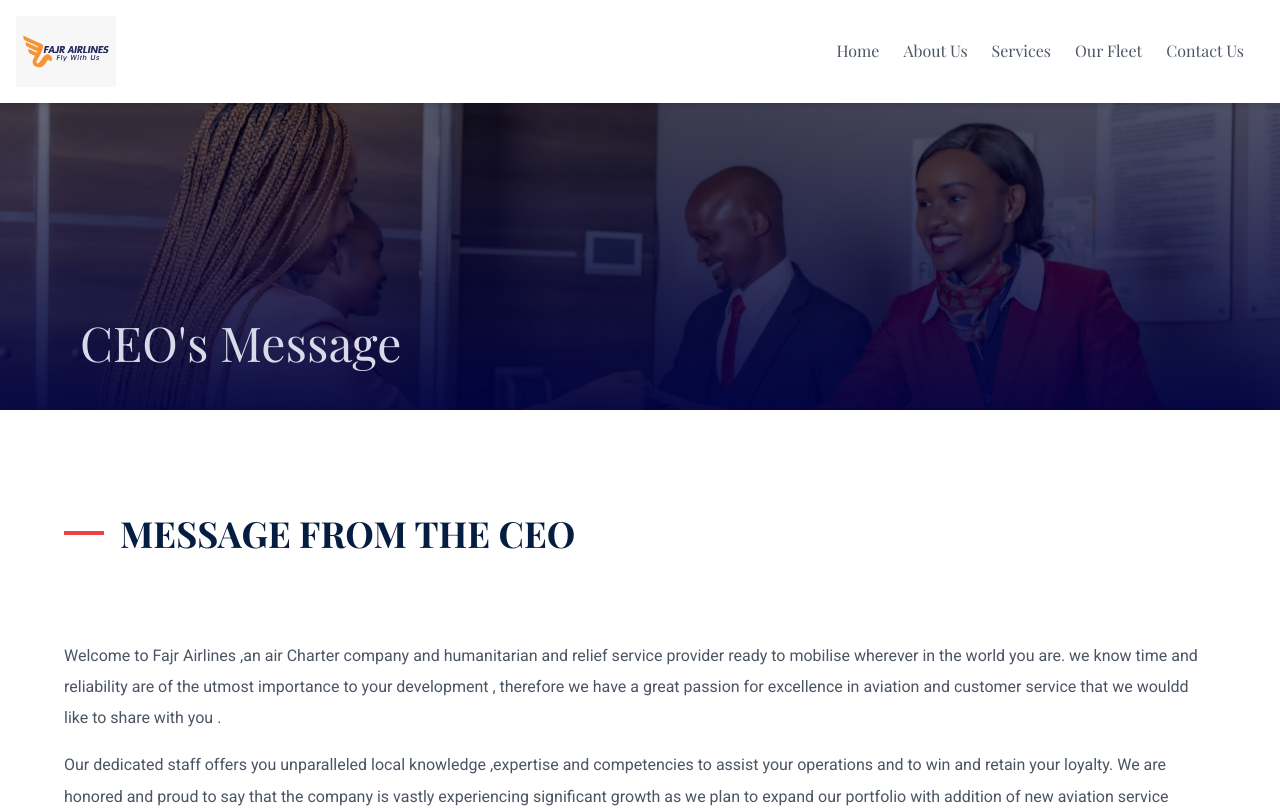
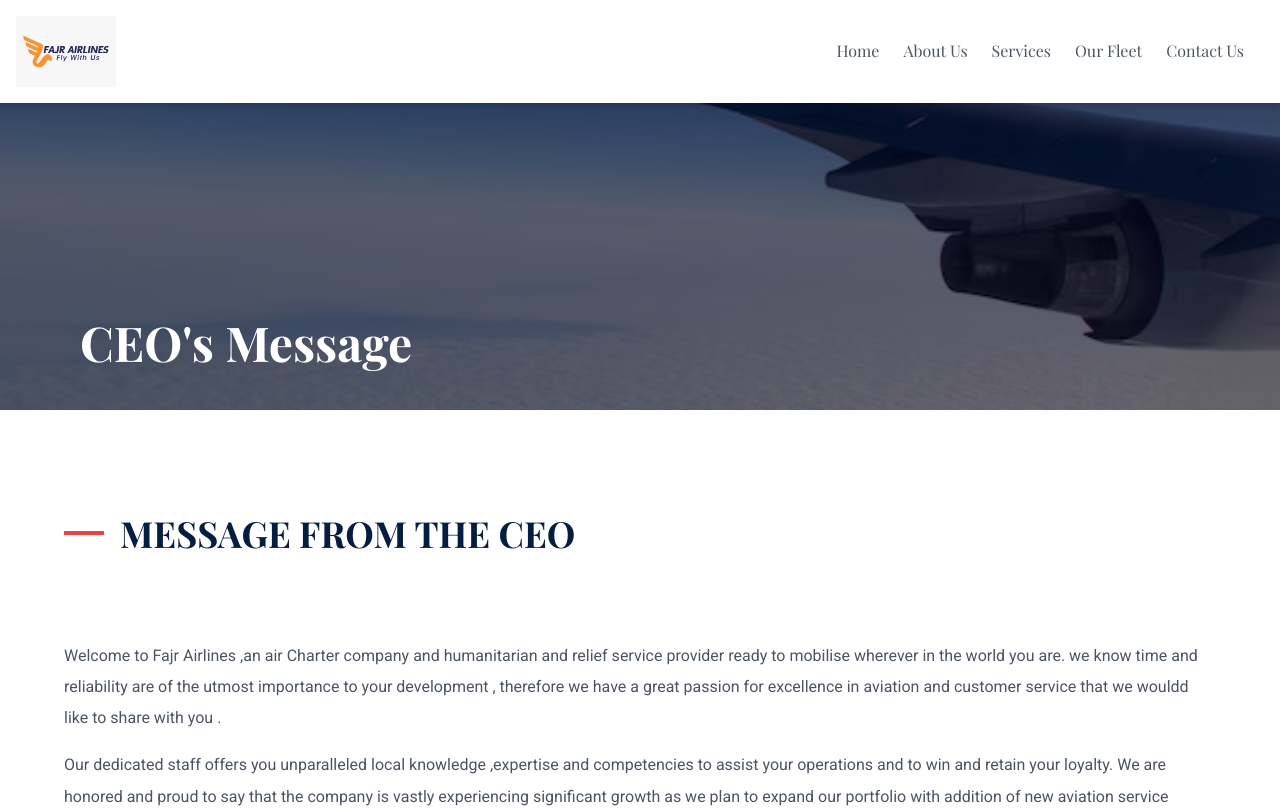
Before and after one commit to Lewinskie/fajr-airlines, a Next.js app: page /fromceo in a window 1280 px wide. Shown: the top 808 px of the page. Built offline with nearby package versions, Linux system fonts and the light colour scheme.

Commit message:
contacts and ceo's message fix

```diff
--- a/src/components/templates/Sections/ceoSplash.js
+++ b/src/components/templates/Sections/ceoSplash.js
@@ -1,38 +1,36 @@
 /* eslint-disable react/no-unescaped-entities */
 import Image from "next/image";
 import React from "react";
-import AboutImage from "../../../../public/FAH_1364 copy.webp";
+import AboutImage from "../../../../public/tail.png";
 import { Container } from "@mui/material";
 
 function CeoSplash({ message }) {
   const { ceo_message } = message;
   return (
     <>
+      {/* Hero Section */}
       <div className="relative h-[40vw] md:h-[24vw]">
-        <div
-          style={{ position: "relative", height: "100%", overflow: "hidden" }}
-        >
+        <div className="relative h-full overflow-hidden">
           <Image
             src={AboutImage}
-            alt="alt text"
+            alt="About Us"
             layout="fill"
             objectFit="cover"
-            objectPosition="center 25%"
-            className="-z-10 brightness-50 object-cover"
+            objectPosition="left 0% top 90%"
+            className="-z-10 brightness-50"
           />
         </div>
-
         <div
           className="absolute inset-0"
           style={{
             backgroundImage:
-              "linear-gradient(to top, rgba(0,3,69,0.9) 0%, rgba(0,3,69,0.2) 100%)",
+              "linear-gradient(to top, rgba(0,3,69,0.1) 0%, rgba(0,3,69,0.2) 40%)",
           }}
         ></div>
         <div className="absolute bottom-0 left-0 mb-8 pl-8 w-full">
           <Container>
             <div className="max-w-7xl mx-auto">
-              <h1 className="text-3xl text-neutral-500">CEO's Message</h1>
+              <h1 className="text-3xl text-white font-bold">CEO's Message</h1>
             </div>
           </Container>
         </div>
--- a/src/pages/contacts.js
+++ b/src/pages/contacts.js
@@ -1,30 +1,40 @@
 import { Container, Grid } from "@mui/material";
 import Image from "next/image";
 import React from "react";
-import ContactImage from "../../public/hero3.webp";
+import ContactImage from "../../public/tail.png";
 import Maps from "@/components/molecules/maps";
 import ContactForm from "@/components/molecules/contact-form";
 
 const Contacts = () => {
   return (
     <>
-      {/* <div className="relative h-[80vw] md:h-[34vw]">
-        <Image
-          src={ContactImage}
-          alt="alt text"
-          fill
-          object-fit="cover"
-          className="-z-10 brightness-50 object-none"
-        />
-        <div className="absolute inset-0 bg-primary-600 opacity-40 "></div>
+      {/* Hero Section */}
+      <div className="relative h-[40vw] md:h-[24vw]">
+        <div className="relative h-full overflow-hidden">
+          <Image
+            src={ContactImage}
+            alt="About Us"
+            layout="fill"
+            objectFit="cover"
+            objectPosition="left 0% top 90%"
+            className="-z-10 brightness-50"
+          />
+        </div>
+        <div
+          className="absolute inset-0"
+          style={{
+            backgroundImage:
+              "linear-gradient(to top, rgba(0,3,69,0.1) 0%, rgba(0,3,69,0.2) 40%)",
+          }}
+        ></div>
         <div className="absolute bottom-0 left-0 mb-8 pl-8 w-full">
           <Container>
             <div className="max-w-7xl mx-auto">
-              <h1 className="text-3xl text-neutral-500">Contact us</h1>
+              <h1 className="text-3xl text-white font-bold">Contact Us</h1>
             </div>
           </Container>
         </div>
-      </div> */}
+      </div>
       <Maps />
       <div>
         <Container>
```
